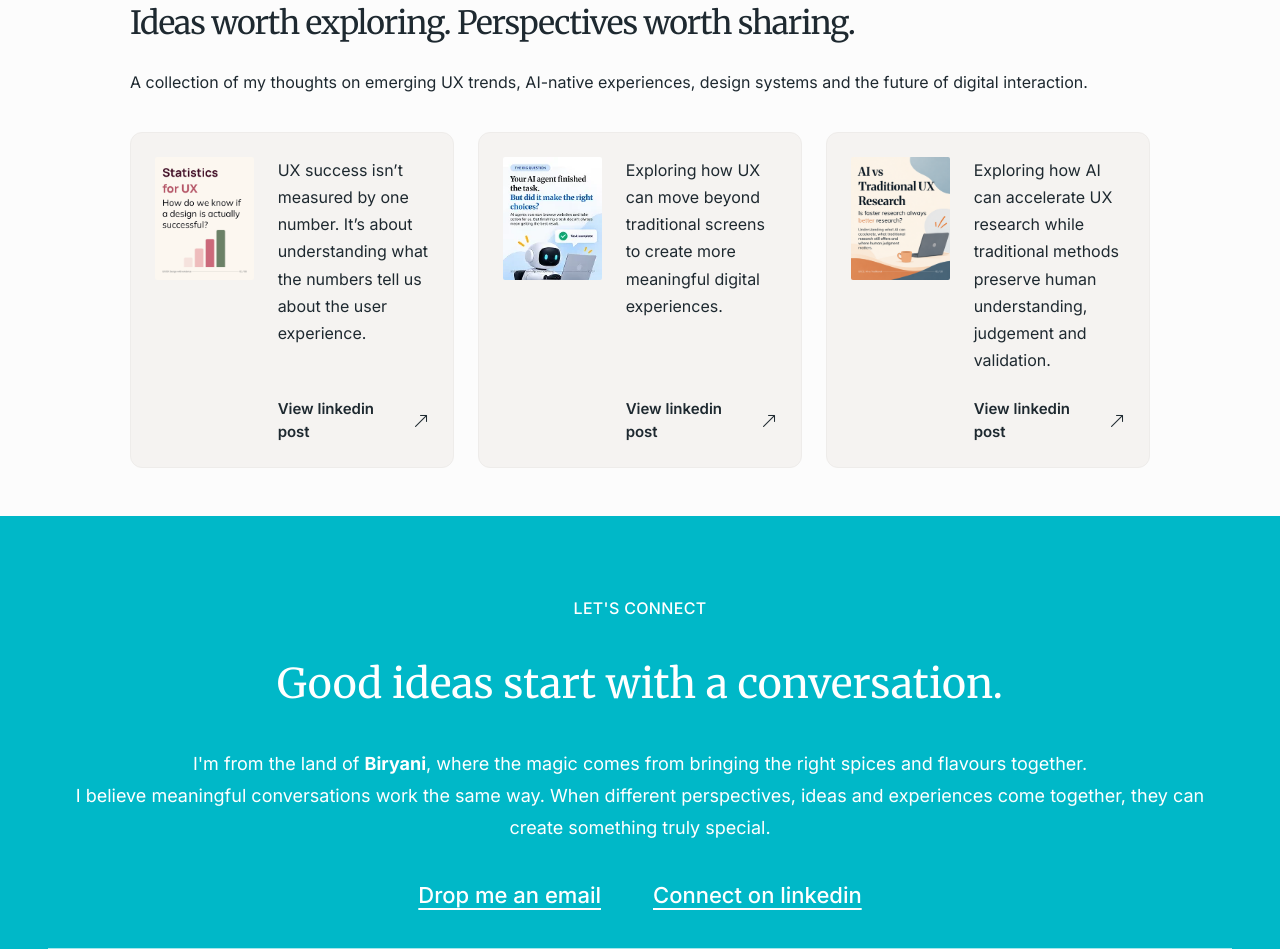
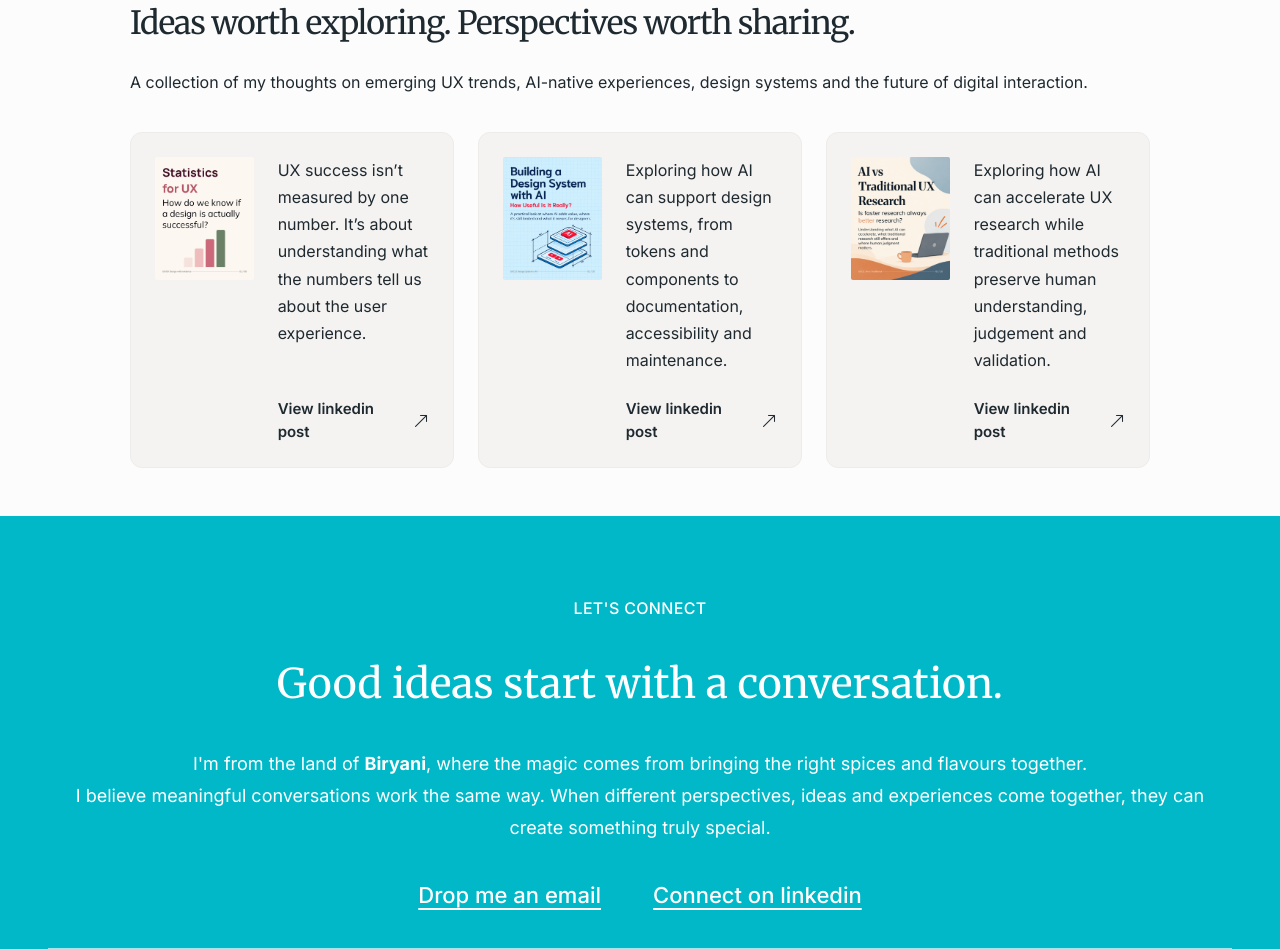
Before and after one commit to Ganapa/Portfolio, a plain HTML site: page traditionalview/index.html in a window 1280 px wide. Shown: the part 3762-4711 px from the top of the page. Drawn offline with nearby package versions, Linux system fonts and the light colour scheme.

Commit message:
design system with AI

```diff
--- a/traditionalview/index.html
+++ b/traditionalview/index.html
@@ -834,7 +834,7 @@
                   title="View linkedin post: beyond interfaces. into experiences"
                 >
                   <img
-                    src="assets/images/Linkedin/agentic-ux.webp"
+                    src="assets/images/Linkedin/agentic-ux.png"
                     class="ideas-image"
                     alt="LinkedIn post about AI agents and making the right choices"
                     loading="lazy"
@@ -843,12 +843,11 @@
 
                 <div class="ideas-card-content">
                   <p>
-                    Exploring how UX can move beyond traditional screens to
-                    create more meaningful digital experiences.
+                    Exploring how AI can support design systems, from tokens and components to documentation, accessibility and maintenance.
                   </p>
 
                   <a
-                    href="https://lnkd.in/p/dbP7yxDp"
+                    href="https://lnkd.in/p/d8HQTT58"
                     target="_blank"
                     rel="noopener noreferrer"
                     class="ideas-link"
```
Also changed, not shown: traditionalview/assets/images/Linkedin/agentic-ux.png (added), traditionalview/assets/images/Linkedin/agentic-ux.webp (deleted).
